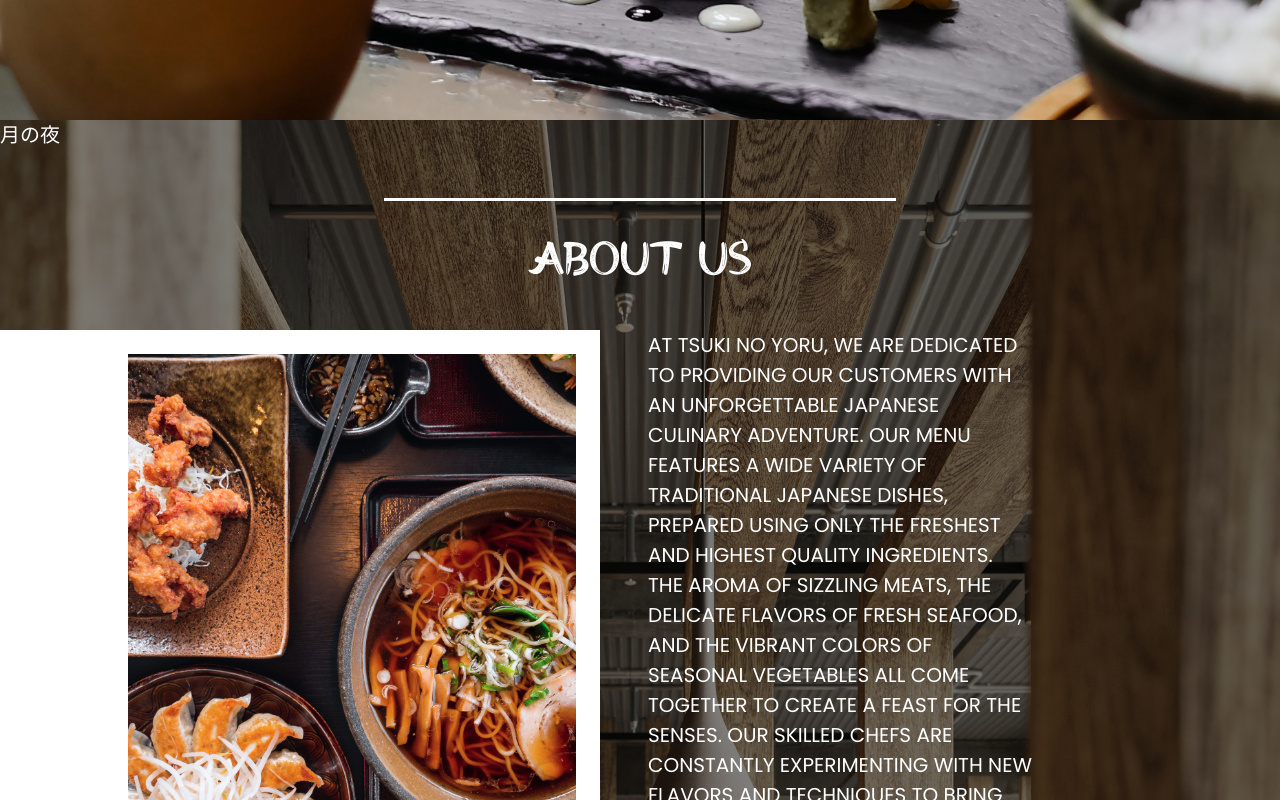
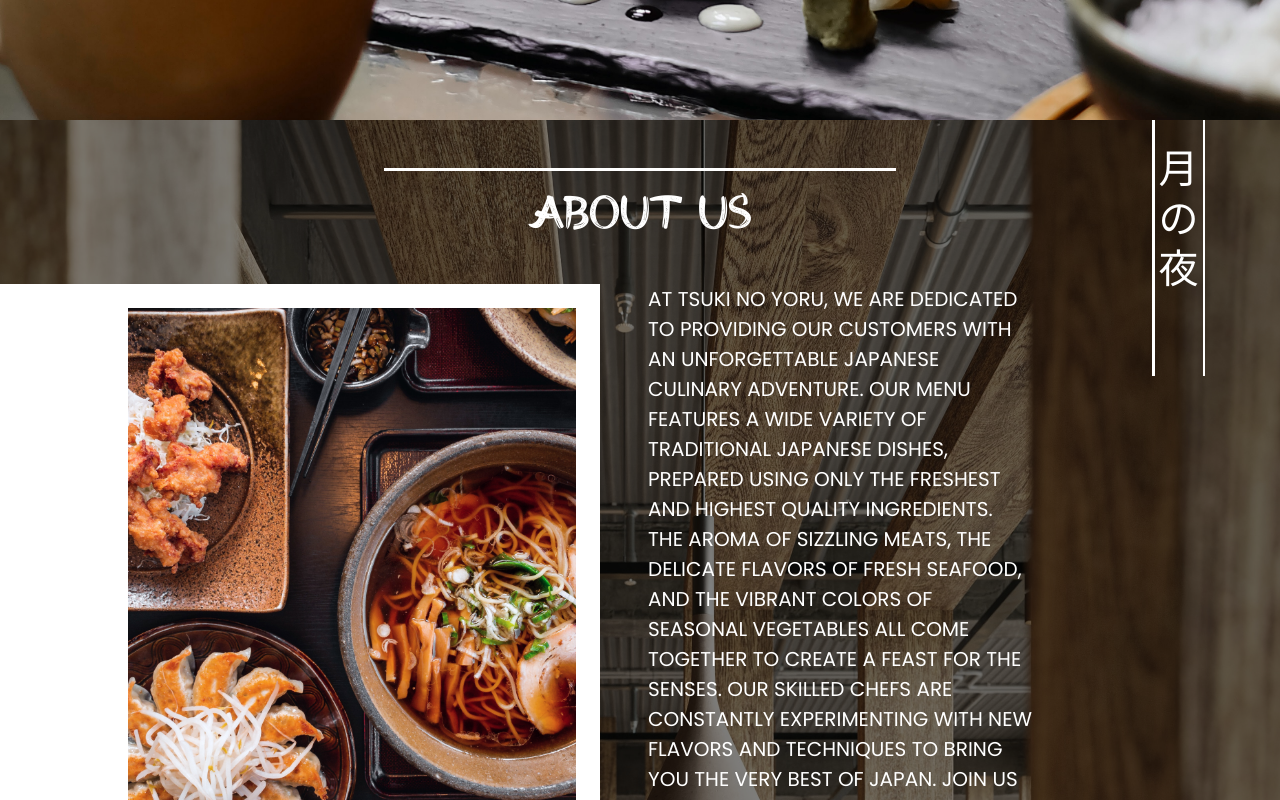
Before and after one commit to Lia-O1/tsuki-no-yoru, a React (Create React App) app: page / in a window 1280 px wide. Shown: the part 680-1480 px from the top of the page. Built offline with nearby package versions, Linux system fonts and the light colour scheme.

Commit message:
Top bookmark styled

```diff
--- a/src/components/About.js
+++ b/src/components/About.js
@@ -7,10 +7,17 @@ export default function About() {
   return (
     <div className="About">
       <div className="wrap">
-        <div>
-          <p>月の夜</p>
+        <div className="d-flex position-absolute bookmark">
+          <hr className="h-20" />
+          <span className="d-flex flex-column align-items-center justify-content-start px-1 pt-4 lh-sm bookmark-text">
+            <span>月</span>
+            <span>の</span>
+            <span>夜</span>
+          </span>
+          <hr className="h-20" />
         </div>
-        <hr className="mt-5" />
+        <div className="pt-5">
+          <hr className="w-40" />
           <h2 className="text-center pt-3 pb-3">ABOUT US</h2>
           <div className="d-flex pt-3">
             <div className="py-4 pe-4 image-wrap-left">
@@ -18,16 +25,17 @@ export default function About() {
             </div>
             <div className="d-flex flex-column justify-content-center ms-5">
               <p>
-              At Tsuki no Yoru, we are dedicated to providing our customers with
-              an unforgettable Japanese culinary adventure. Our menu features a
-              wide variety of traditional Japanese dishes, prepared using only
-              the freshest and highest quality ingredients. The aroma of
-              sizzling meats, the delicate flavors of fresh seafood, and the
-              vibrant colors of seasonal vegetables all come together to create
-              a feast for the senses. Our skilled chefs are constantly
-              experimenting with new flavors and techniques to bring you the
-              very best of Japan. Join us for a gastronomic journey that will
-              transport you to the heart of Japan with every bite.
+                At Tsuki no Yoru, we are dedicated to providing our customers
+                with an unforgettable Japanese culinary adventure. Our menu
+                features a wide variety of traditional Japanese dishes, prepared
+                using only the freshest and highest quality ingredients. The
+                aroma of sizzling meats, the delicate flavors of fresh seafood,
+                and the vibrant colors of seasonal vegetables all come together
+                to create a feast for the senses. Our skilled chefs are
+                constantly experimenting with new flavors and techniques to
+                bring you the very best of Japan. Join us for a gastronomic
+                journey that will transport you to the heart of Japan with every
+                bite.
               </p>
             </div>
           </div>
@@ -39,9 +47,9 @@ export default function About() {
               <p>
                 Tsuki no Yoru was founded by Hiroshi Nakamura, who moved from
                 Japan to Australia at a young age. Growing up, he was always
-              fascinated by the rich culture and traditions of his homeland, and
-              he dreamed of one day sharing his love for Japanese cuisine with
-              others. After years of honing his skills and perfecting his
+                fascinated by the rich culture and traditions of his homeland,
+                and he dreamed of one day sharing his love for Japanese cuisine
+                with others. After years of honing his skills and perfecting his
                 recipes, he finally realized his dream by opening Tsuki no Yoru.
                 Since then, our restaurant has become a beloved destination for
                 those seeking an authentic taste of Japan.
@@ -60,5 +68,6 @@ export default function About() {
           <hr />
         </div>
       </div>
+    </div>
   );
 }
--- a/src/styles/About.css
+++ b/src/styles/About.css
@@ -4,6 +4,7 @@
   background-position: center;
   height: 250vh;
   color: #fff;
+  font-family: "Poppins", sans-serif;
 }
 
 .About .wrap {
@@ -12,9 +13,6 @@
 }
 
 .About hr {
-  width: 40vw;
-  height: 2.5px;
-  margin: 1em auto;
   background-color: #fff;
   opacity: 1;
 }
@@ -26,7 +24,6 @@
 
 .About p {
   text-transform: uppercase;
-  font-family: "Poppins", sans-serif;
   font-size: 20px;
   max-width: 30vw;
 }
@@ -45,3 +42,23 @@
   background-color: #fff;
   padding-right: 10vw;
 }
+
+.About .bookmark-text {
+  font-size: 40px;
+}
+.About .bookmark {
+  max-width: 10vw;
+  left: 90%;
+}
+
+.About .w-40 {
+  margin: 0 auto;
+  width: 40vw;
+  height: 2.5px;
+}
+
+.About .h-20 {
+  margin: 0 auto;
+  width: 2.5px;
+  height: 20vw;
+}
```
Lines whose indentation alone changed are shown as unchanged.
